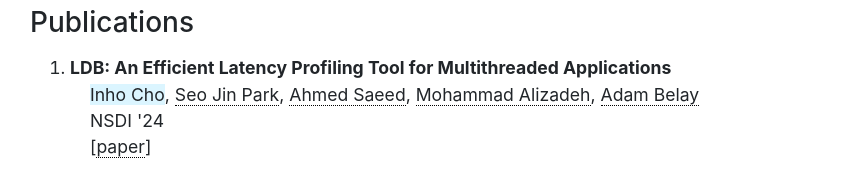
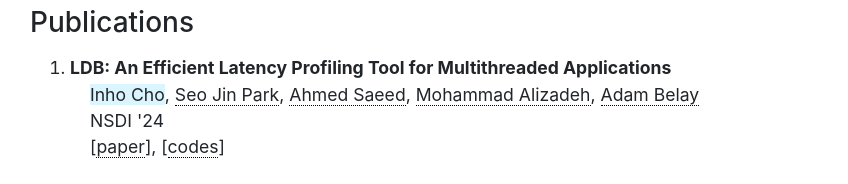
Before and after one commit to inhocho89/inhocho89.github.io, a plain HTML site: page index.html in a window 1280 px wide. Shown: the part 780-964 px from the top of the page, without its empty margins (79-927 px from the left). Drawn offline with nearby package versions, Linux system fonts and the light colour scheme.

Commit message:
add LDB code

```diff
--- a/index.html
+++ b/index.html
@@ -84,7 +84,7 @@
         <ul>
           <li> <span class="myname">Inho Cho</span>, <a href="http://seojinpark.net">Seo Jin Park</a>, <a href="https://saeed.github.io">Ahmed Saeed</a>, <a href="https://people.csail.mit.edu/alizadeh">Mohammad Alizadeh</a>, <a href="http://www.abelay.me">Adam Belay</a></li>
           <li> NSDI '24 </li>
-          <li> [<a href="papers/LDB.pdf">paper</a>] </li>
+          <li> [<a href="papers/LDB.pdf">paper</a>], [<a href="https://github.com/inhocho89/llvm14-ldb">codes</a>] </li>
         </ul>
       </li>
       <li class="pub-article"><strong>FlexPass: A Case for Flexible Credit-based Transport for Datacenter Networks</strong>
```
